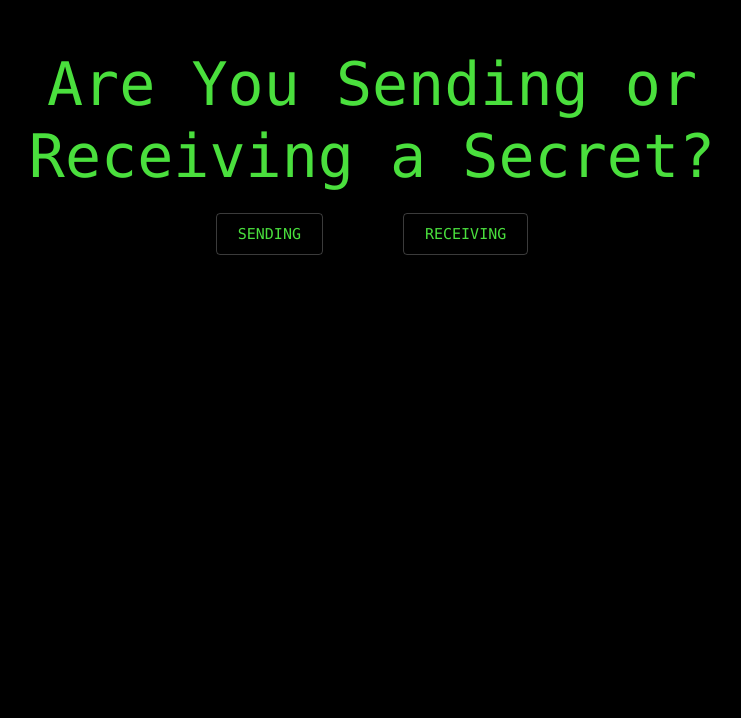
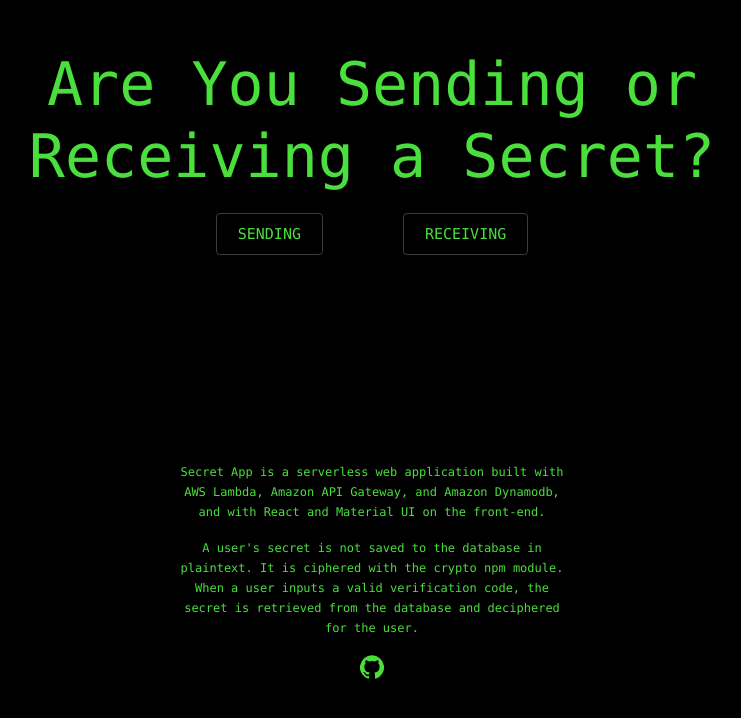
Before and after one commit to ccnnnie/secretAppStackathon, a React (Create React App) app: page /#/ in a window 1280 px wide. Shown: the top 718 px of the page, without its empty margins (268-1009 px from the left). Built offline with nearby package versions, Linux system fonts and the light colour scheme.

Commit message:
feat: add about info to home page

```diff
--- a/src/App.js
+++ b/src/App.js
@@ -6,11 +6,9 @@ import VerifCode from './components/VerifCode';
 import Secret from './components/Secret';
 import { HashRouter as Router, Route, Switch } from 'react-router-dom';
 import CssBaseline from '@material-ui/core/CssBaseline';
-import { themeObj } from './theme';
-import { createMuiTheme, ThemeProvider } from '@material-ui/core/styles';
+import theme from './theme';
+import { ThemeProvider } from '@material-ui/core/styles';
 import './index.css';
-
-const theme = createMuiTheme(themeObj);
 
 function App() {
   return (
@@ -20,7 +18,7 @@ function App() {
         <Router>
           <Switch>
             <Route path="/send/verification" component={VerifCode} />
-            <Route path="/receive/message" component={Secret} />
+            <Route path="/receive/secret" component={Secret} />
             <Route path="/send" component={Send} />
             <Route path="/receive" component={Receive} />
             <Route path="/" component={Home} />
--- a/src/components/Home.js
+++ b/src/components/Home.js
@@ -1,15 +1,40 @@
 import React from 'react';
 import Buttons from './Buttons';
-import { Container, Typography } from '@material-ui/core';
+import { Container, Typography, Link } from '@material-ui/core';
+import GitHubIcon from '@material-ui/icons/GitHub';
 
 const Home = () => {
   return (
     <div>
-      <Container maxWidth="md">
-        <Typography variant="h2">
+      <Container>
+        <Typography variant="h2" className="typewriter">
           Are You Sending or Receiving a Secret?
         </Typography>
         <Buttons />
+        <div style={{ paddingTop: '10rem' }}>
+          <Container maxWidth="xs">
+            <Typography variant="caption" paragraph={true}>
+              Secret App is a serverless web application built with AWS Lambda,
+              Amazon API Gateway, and Amazon Dynamodb, and with React and
+              Material UI on the front-end.
+            </Typography>
+            <Typography variant="caption" paragraph={true}>
+              A user's secret is not saved to the database in plaintext. It is
+              ciphered with the crypto npm module. When a user inputs a valid
+              verification code, the secret is retrieved from the database and
+              deciphered for the user.
+            </Typography>
+            <Typography variant="caption" paragraph={true}>
+              <Link
+                href="https://github.com/connielok/secretAppStackathon"
+                target="_blank"
+                rel="noopener"
+              >
+                <GitHubIcon color="secondary" />
+              </Link>
+            </Typography>
+          </Container>
+        </div>
       </Container>
     </div>
   );
--- a/src/components/Receive.js
+++ b/src/components/Receive.js
@@ -15,7 +15,7 @@ const Receive = () => {
       `https://30zom53or6.execute-api.us-east-1.amazonaws.com/prod/message/${verifCode}`
     );
     history.push({
-      pathname: '/receive/message',
+      pathname: '/receive/secret',
       state: { message: data },
     });
     await axios.delete(
@@ -24,7 +24,7 @@ const Receive = () => {
   };
 
   return (
-    <Container maxWidth="md">
+    <Container>
       <Typography variant="h2">Submit Code to View Secret.</Typography>
       <form onSubmit={handleSubmit}>
         <TextField
--- a/src/components/Secret.js
+++ b/src/components/Secret.js
@@ -8,8 +8,9 @@ const Secret = (props) => {
   const location = useLocation();
   const message = location.state ? location.state.message : '';
   const errorMessage = message.errorMessage;
+
   return message ? (
-    <Container maxWidth="md">
+    <Container>
       {errorMessage ? (
         <Typography variant="h4">
           Sorry, secret not found or has already been seen.
@@ -20,6 +21,12 @@ const Secret = (props) => {
             <Typography variant="h3">This is your secret:</Typography>
             <Typography variant="h4" id="blur">
               {message}
+            </Typography>
+            <Typography variant="caption">
+              Hover over secret to reveal.
+            </Typography>
+            <Typography variant="caption">
+              Secret will be destroyed once you navigate away from this page.
             </Typography>
           </div>
         </div>
--- a/src/components/Send.js
+++ b/src/components/Send.js
@@ -24,7 +24,7 @@ const Send = () => {
 
   return (
     <Container maxWidth="md">
-      <Typography variant="h2">What is Your Message?</Typography>
+      <Typography variant="h2">What is Your Secret?</Typography>
       <form method="PUT" action="/" onSubmit={handleSubmit}>
         <TextField
           required
@@ -33,7 +33,7 @@ const Send = () => {
           type="text"
           value={message}
           onChange={(e) => setMessage(e.target.value)}
-          placeholder="Tell us your secret message"
+          placeholder="Write your secret message here"
         />
         <Button type="submit" variant="outlined" endIcon={<SendIcon />}>
           Send
--- a/src/components/VerifCode.js
+++ b/src/components/VerifCode.js
@@ -14,7 +14,6 @@ const Confirm = () => {
   const history = useHistory();
   const location = useLocation();
   const verifCode = location.state ? location.state.verifCode : '';
-
   const verifCodeRef = useRef(null);
 
   const copyToClipboard = async (e) => {
@@ -23,7 +22,7 @@ const Confirm = () => {
 
   return verifCode ? (
     <div>
-      <Container maxWidth="md">
+      <Container>
         <Typography variant="h3">This is your verification code: </Typography>
         <TextField
           disabled
@@ -43,17 +42,12 @@ const Confirm = () => {
           }}
         />
         <div style={{ padding: '2rem' }}>
-          <div>
-            <Typography variant="caption">
-              Share this code with a friend so they can see your secret message.
-            </Typography>
-          </div>
-          <div>
-            <Typography variant="caption">
-              Secret can only be viewed once. Secret must be viewed within 2
-              days.
-            </Typography>
-          </div>
+          <Typography variant="caption">
+            Share this code with a friend so they can see your secret message.
+          </Typography>
+          <Typography variant="caption">
+            Secret can only be viewed once. Secret must be viewed within 2 days.
+          </Typography>
         </div>
         <GoHomeButton />
       </Container>
--- a/src/index.css
+++ b/src/index.css
@@ -4,5 +4,8 @@
 
 #blur:hover {
   filter: blur(0px);
+}
 
+a:visited, a:link {
+  text-decoration: none;
 }
--- a/src/theme.js
+++ b/src/theme.js
@@ -1,10 +1,12 @@
 // import grey from '@material-ui/core/colors/grey';
-import green from '@material-ui/core/colors/green';
+import { createMuiTheme } from '@material-ui/core/styles';
 
-export const themeObj = {
+const theme = createMuiTheme({
   palette: {
     type: 'dark',
-    secondary: green,
+    secondary: {
+      main: '#4adf3d',
+    },
     background: {
       paper: '#000000',
       default: '#000000',
@@ -38,6 +40,7 @@ export const themeObj = {
   props: {
     MuiTypography: {
       gutterBottom: true,
+      display: 'block',
     },
     MuiButton: {
       variant: 'outlined',
@@ -47,5 +50,10 @@ export const themeObj = {
       variant: 'outlined',
       color: 'secondary',
     },
+    MuiContainer: {
+      maxWidth: 'md',
+    },
   },
-};
+});
+
+export default theme;
```
